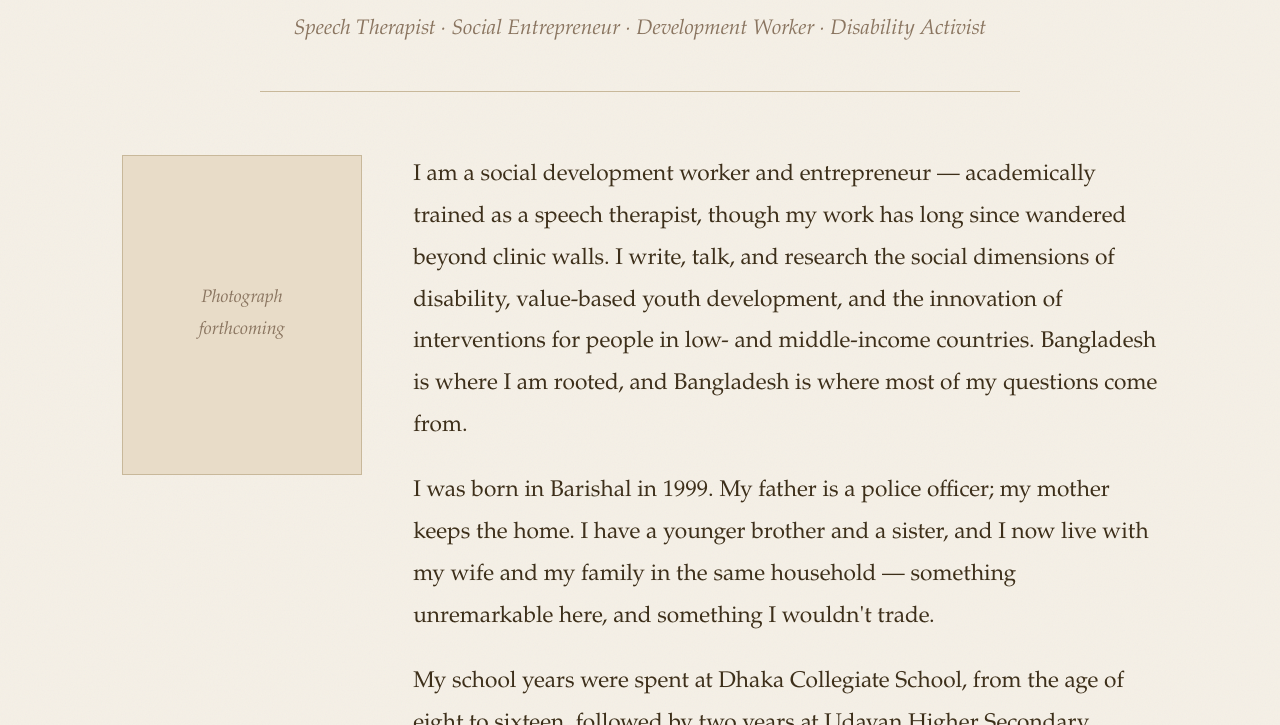
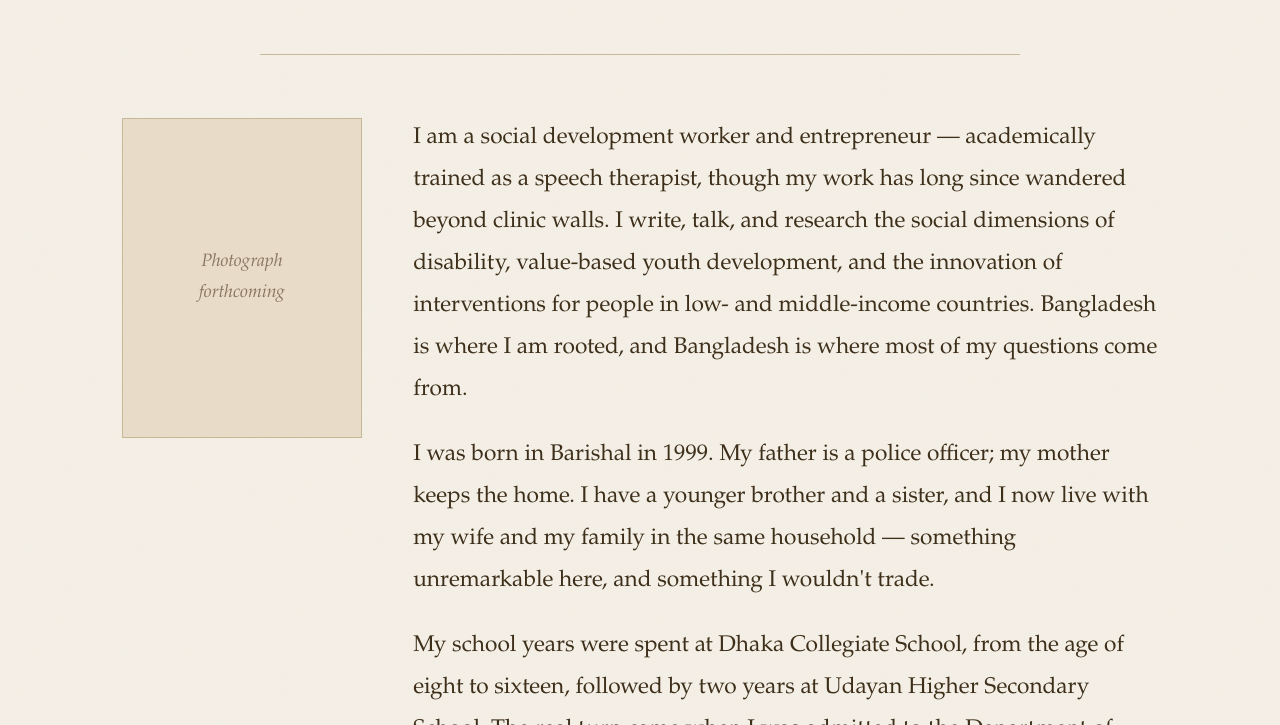
Before and after one commit to shahriarkfahim-sys/fahim-portfolio, a website built with Vite: page biography.html in a window 1280 px wide. Shown: the part 375-1100 px from the top of the page. Built offline with nearby package versions, Linux system fonts and the light colour scheme.

Commit message:
5th Update

```diff
--- a/biography.html
+++ b/biography.html
@@ -34,7 +34,6 @@
 
     <div class="page-header">
       <h1>Biography</h1>
-      <p class="subtitle">Speech Therapist · Social Entrepreneur · Development Worker · Disability Activist</p>
     </div>
 
     <!-- Bio with photo -->
```
